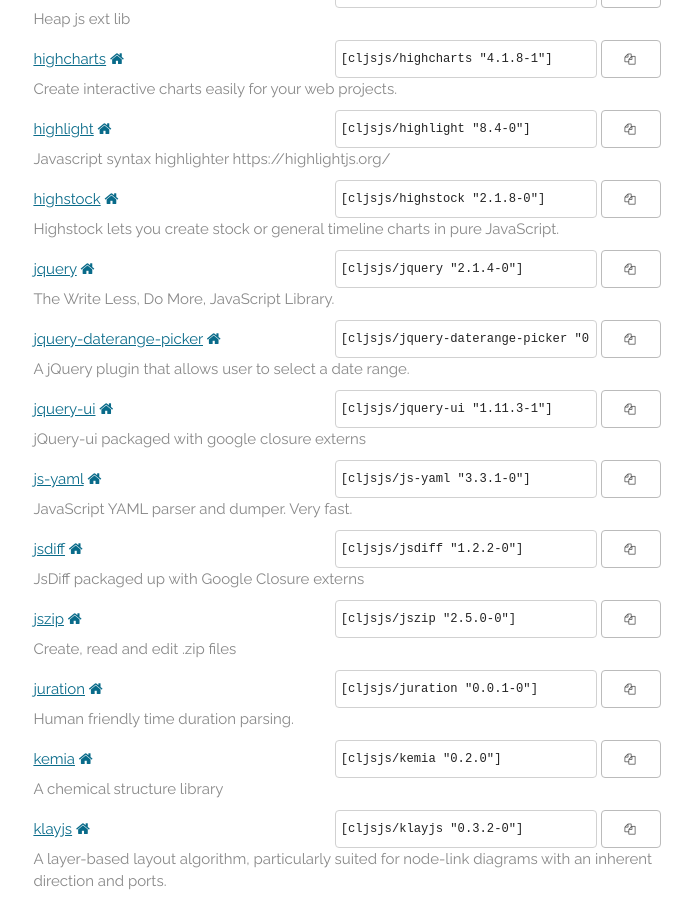
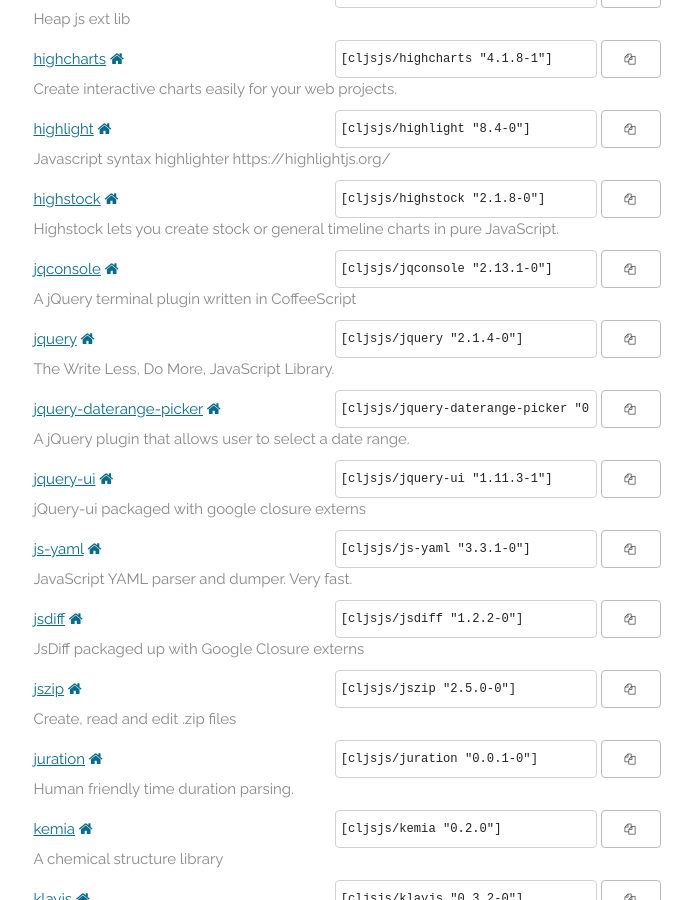
Before and after one commit to cljsjs/cljsjs.github.io, a Jekyll site: the page built from index.markdown, in a window 1280 px wide and 900 px high, scrolled down 3704 px. Shown: the whole window, without its empty margins (293-985 px from the left). Built offline with Jekyll 4.4.1, drawn with Linux system fonts in a browser that asks for light colours; nearby versions of some CDN libraries; comment, search, counter and statistics services are not loaded.

Commit message:
Automatic update

```diff
--- a/_includes/packages.html
+++ b/_includes/packages.html
@@ -113,8 +113,8 @@
     <a href="https://clojars.org/cljsjs/codemirror">codemirror</a>
     <a href="https://codemirror.net/" target="new"><i class="fa fa-home"></i></a>
     <span class="clojars">
-      <input type="text" value='[cljsjs/codemirror "5.7.0-2"]'/>
-      <button data-clipboard-text='[cljsjs/codemirror "5.7.0-2"]'><i class="fa fa-copy"></i></button>
+      <input type="text" value='[cljsjs/codemirror "5.7.0-3"]'/>
+      <button data-clipboard-text='[cljsjs/codemirror "5.7.0-3"]'><i class="fa fa-copy"></i></button>
     </span>
     <p class="description">CodeMirror is a versatile text editor implemented in JavaScript for the browser</p>
   </li>
@@ -355,6 +355,15 @@
       <button data-clipboard-text='[cljsjs/highstock "2.1.8-0"]'><i class="fa fa-copy"></i></button>
     </span>
     <p class="description">Highstock lets you create stock or general timeline charts in pure JavaScript.</p>
+  </li>
+  <li>
+    <a href="https://clojars.org/cljsjs/jqconsole">jqconsole</a>
+    <a href="http://replit.github.com/jq-console/" target="new"><i class="fa fa-home"></i></a>
+    <span class="clojars">
+      <input type="text" value='[cljsjs/jqconsole "2.13.1-0"]'/>
+      <button data-clipboard-text='[cljsjs/jqconsole "2.13.1-0"]'><i class="fa fa-copy"></i></button>
+    </span>
+    <p class="description">A jQuery terminal plugin written in CoffeeScript</p>
   </li>
   <li>
     <a href="https://clojars.org/cljsjs/jquery">jquery</a>
```
